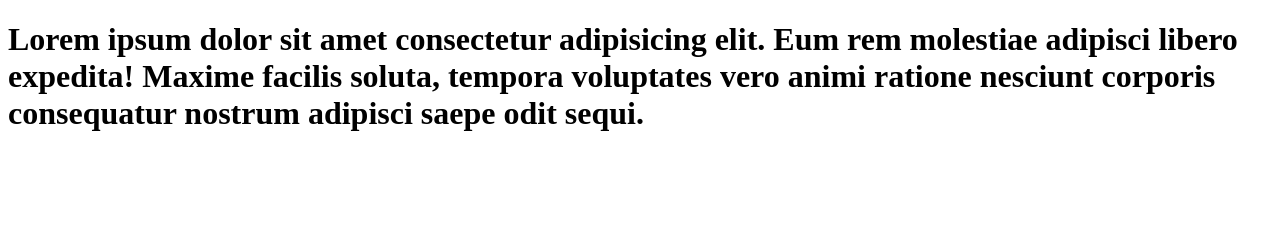
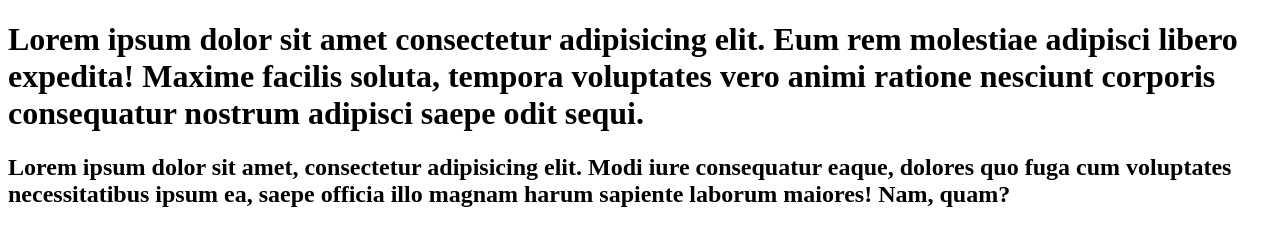
Before and after one commit to AnakinHzg/Ds, a plain HTML site: page index.html in a window 1280 px wide. Drawn offline with Linux system fonts and the light colour scheme.

Commit message:
Update index.html

```diff
--- a/index.html
+++ b/index.html
@@ -7,6 +7,6 @@
 </head>
 <body>
     <h1>Lorem ipsum dolor sit amet consectetur adipisicing elit. Eum rem molestiae adipisci libero expedita! Maxime facilis soluta, tempora voluptates vero animi ratione nesciunt corporis consequatur nostrum adipisci saepe odit sequi.</h1>
-
+    <h2>Lorem ipsum dolor sit amet, consectetur adipisicing elit. Modi iure consequatur eaque, dolores quo fuga cum voluptates necessitatibus ipsum ea, saepe officia illo magnam harum sapiente laborum maiores! Nam, quam?</h2>
 </body>
 </html>
```
